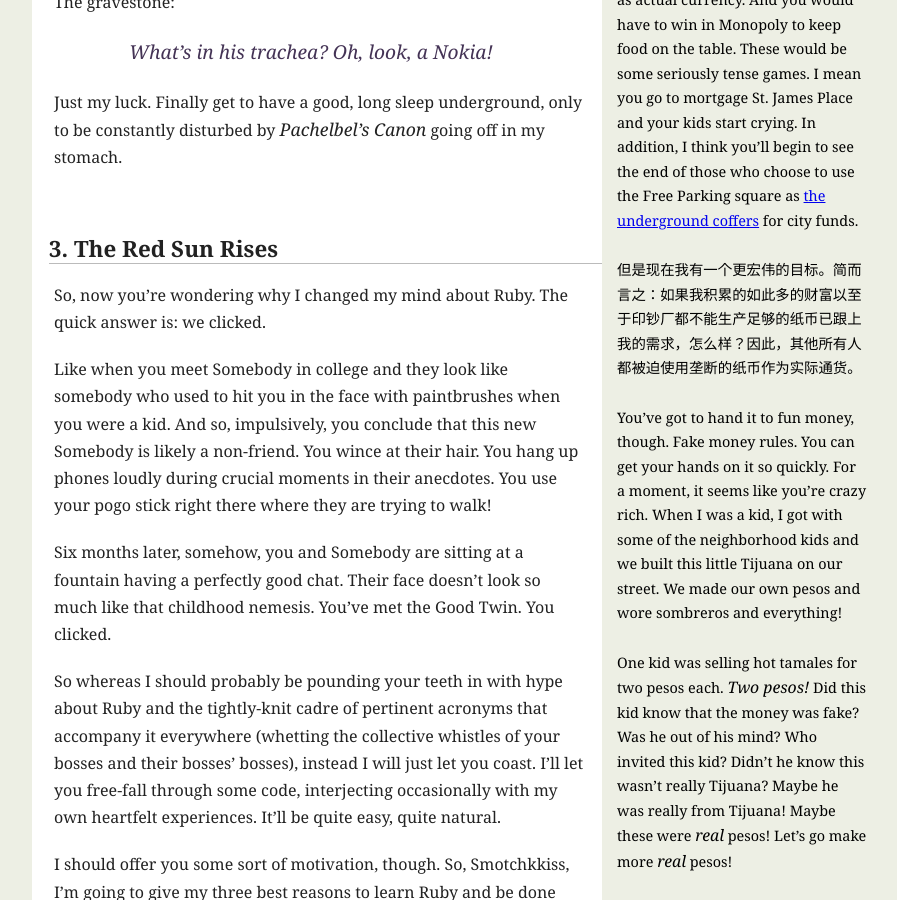
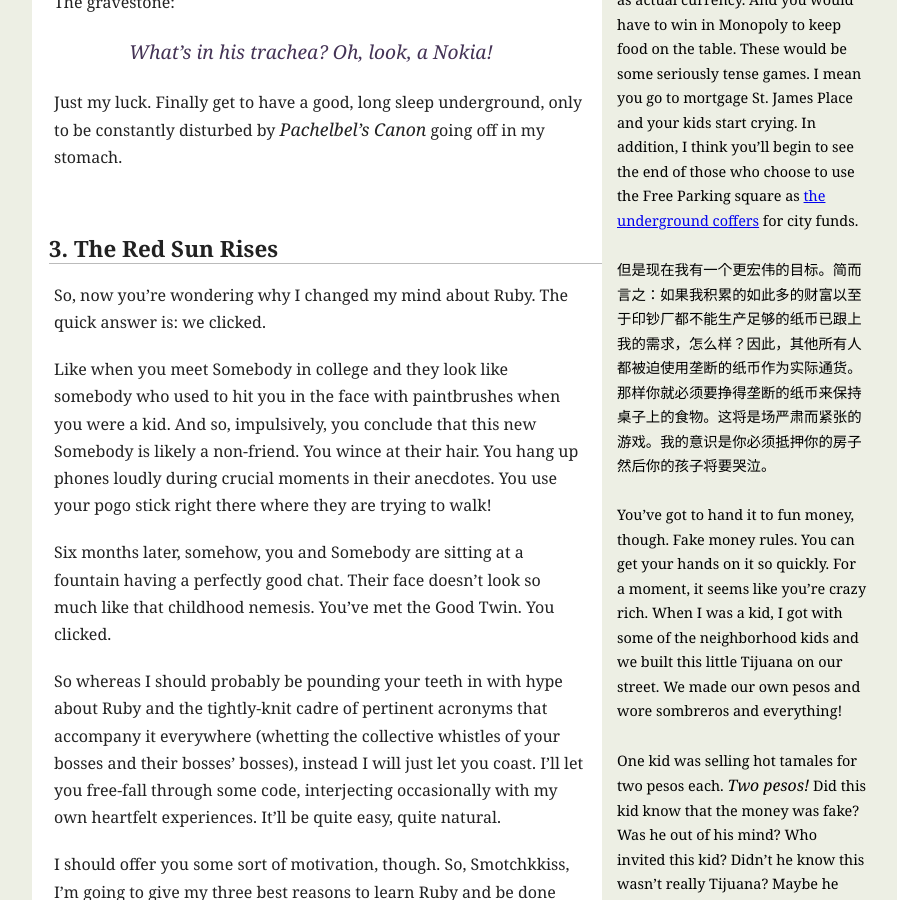
Before and after one commit to codecly259/poignant-guide-cn, a Jekyll site: the page built from _posts/1900-01-02-konichiwa-ruby.md, in a window 1280 px wide and 900 px high, scrolled down 2202 px. Shown: the whole window, without its empty margins (183-1080 px from the left). Built offline with Jekyll 4.4.1, drawn with Linux system fonts in a browser that asks for light colours; Markdown is read by kramdown in place of the engine named in the settings.

Commit message:
update part 2.

```diff
--- a/_posts/1900-01-02-konichiwa-ruby.md
+++ b/_posts/1900-01-02-konichiwa-ruby.md
@@ -59,7 +59,7 @@ crying. In addition, I think you’ll begin to see the end of those who choose t
 use the Free Parking square as [the underground
 coffers](http://groups.yahoo.com/group/monopoly/message/37) for city funds.
 
-但是现在我有一个更宏伟的目标。简而言之：如果我积累的如此多的财富以至于印钞厂都不能生产足够的纸币已跟上我的需求，怎么样？因此，其他所有人都被迫使用垄断的纸币作为实际通货。
+但是现在我有一个更宏伟的目标。简而言之：如果我积累的如此多的财富以至于印钞厂都不能生产足够的纸币已跟上我的需求，怎么样？因此，其他所有人都被迫使用垄断的纸币作为实际通货。那样你就必须要挣得垄断的纸币来保持桌子上的食物。这将是场严肃而紧张的游戏。我的意识是你必须抵押你的房子然后你的孩子将要哭泣。
 
 You’ve got to hand it to fun money, though. Fake money rules. You can get your
 hands on it so quickly. For a moment, it seems like you’re crazy rich. When I
```
